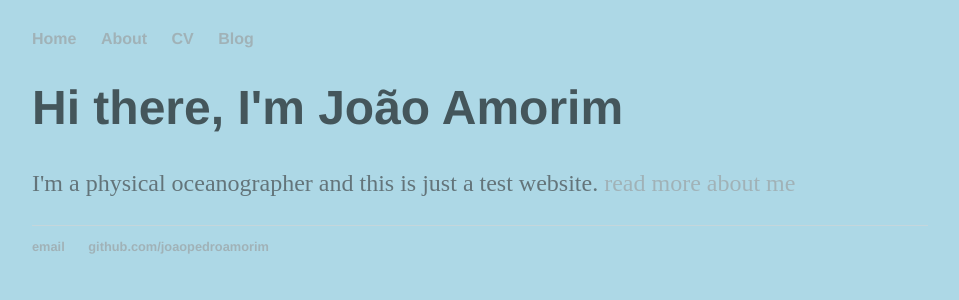
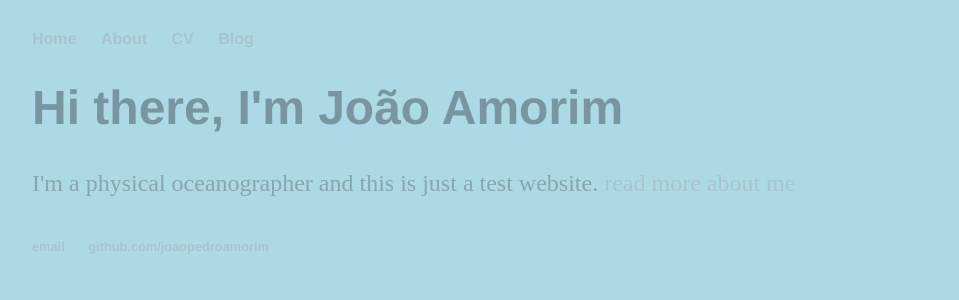
Before and after one commit to joaopedroamorim/joaopedroamorim.github.io, a Jekyll site: the page built from index.html, in a window 1280 px wide. Shown: the top 300 px of the page, without its empty margins (160-1119 px from the left). Built offline with Jekyll 4.4.1, drawn with Linux system fonts in a browser that asks for light colours.

Commit message:
Update main.css

```diff
--- a/css/main.css
+++ b/css/main.css
@@ -5,7 +5,7 @@ body {
     margin: 30px auto;
     width: 70%;
     background: lightblue;
-    opacity: 0.6;
+    opacity: 0.3;
 }
 nav ul, footer ul {
     font-family:'Helvetica', 'Arial', 'Sans-Serif';
```
